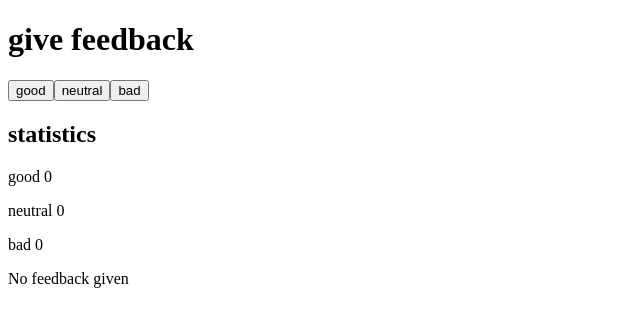
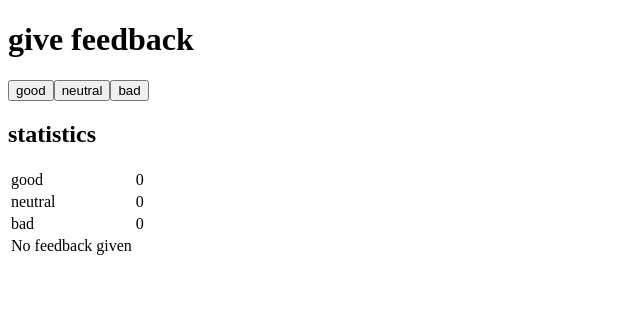
Before and after one commit to davidEsparza7902/fso-solutions, a React (Vite) app in the folder part1/unicafe/: page / in a window 1280 px wide. Shown: the top 326 px of the page, without its empty margins (0-640 px from the left). Built offline with nearby package versions, Linux system fonts and the light colour scheme.

Commit message:
add exercise 1.11

```diff
--- a/part1/unicafe/src/App.jsx
+++ b/part1/unicafe/src/App.jsx
@@ -4,20 +4,28 @@ const Button = ({ text, handleClick }) => {
 }
 const StatisticLine = ({ text, value }) => {
   return (
-    <p>
-      {text} {value}
-    </p>
+    <tr>
+      <td>{text}</td>
+      <td>{value}</td>
+    </tr>
   )
 }
 const Statistics = ({ good, neutral, bad }) => {
   if (good + neutral + bad === 0) {
-    return <p>No feedback given</p>
+    return (
+      <tr>
+        <td>No feedback given</td>
+      </tr>
+    )
   }
   return (
     <>
-      <p>all {good + neutral + bad}</p>
-      <p>average {(good + neutral + bad) / 3}</p>
-      <p>positive {(good * 100) / (good + neutral + bad)}</p>
+      <StatisticLine text="all" value={good + neutral + bad} />
+      <StatisticLine text="average" value={(good + neutral + bad) / 3} />
+      <StatisticLine
+        text="positive"
+        value={(good * 100) / (good + neutral + bad)}
+      />
     </>
   )
 }
@@ -34,10 +42,14 @@ const App = () => {
       <Button text="neutral" handleClick={() => setNeutral(neutral + 1)} />
       <Button text="bad" handleClick={() => setBad(bad + 1)} />
       <h2>statistics</h2>
-      <StatisticLine text="good" value={good} />
-      <StatisticLine text="neutral" value={neutral} />
-      <StatisticLine text="bad" value={bad} />
-      <Statistics good={good} neutral={neutral} bad={bad} />
+      <table>
+        <tbody>
+          <StatisticLine text="good" value={good} />
+          <StatisticLine text="neutral" value={neutral} />
+          <StatisticLine text="bad" value={bad} />
+          <Statistics good={good} neutral={neutral} bad={bad} />
+        </tbody>
+      </table>
     </div>
   )
 }
```
